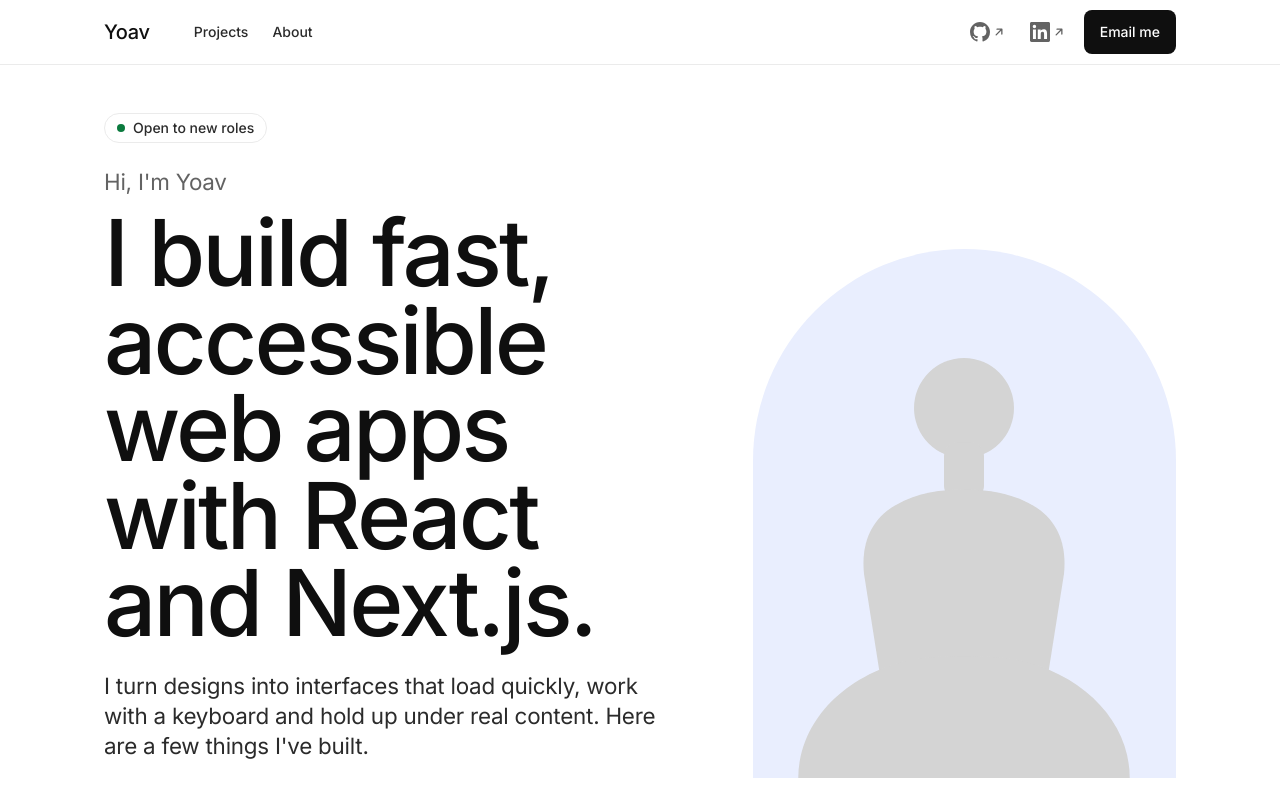
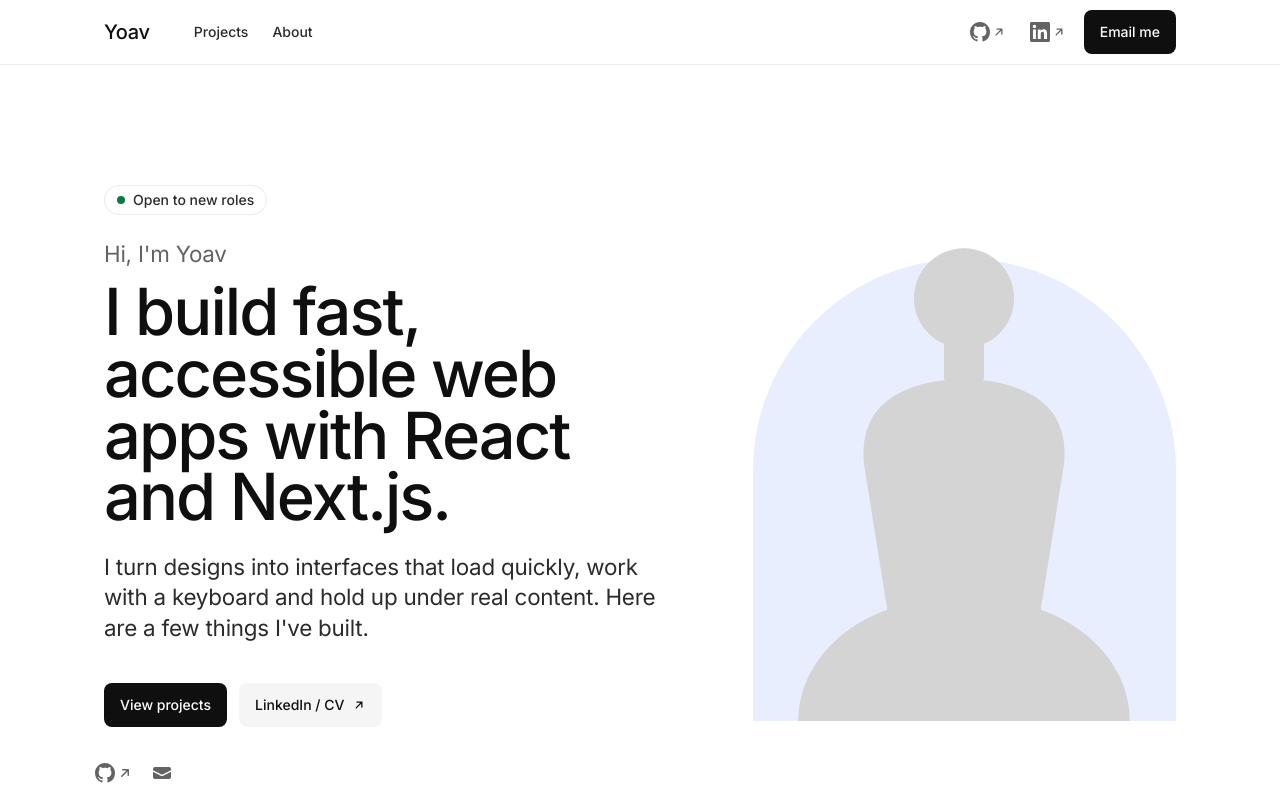
Before and after one commit to jovstern/portfolio, a Next.js app: page / in a window 1280 px wide. Shown: the top 800 px of the page. Built offline with nearby package versions, Linux system fonts and the light colour scheme; no server answers.

Commit message:
fix: shorter portrait arch and hero headline scale
Co-Authored-By: Claude Opus 5.5 <noreply@anthropic.com>

```diff
--- a/app/globals.css
+++ b/app/globals.css
@@ -113,6 +113,10 @@
   --text-display: clamp(2.75rem, 1.6rem + 5.2vw, 6rem);
   --text-display--line-height: 0.95;
   --text-display--letter-spacing: -0.03em;
+  /* The hero h1 at lg+, where it shares the row with the portrait (7 of 12 columns). */
+  --text-display-hero: clamp(3rem, 1.5rem + 3.2vw, 4.75rem);
+  --text-display-hero--line-height: 0.95;
+  --text-display-hero--letter-spacing: -0.03em;
   --text-h2: clamp(2rem, 1.4rem + 2.6vw, 3.5rem);
   --text-h2--line-height: 1.05;
   --text-h2--letter-spacing: -0.025em;
--- a/app/ui/home/hero.tsx
+++ b/app/ui/home/hero.tsx
@@ -14,12 +14,12 @@ export default function Hero({ site }: { site: Site }) {
   return (
     <Container
       as="section"
-      className="grid gap-16 pt-12 pb-section lg:grid-cols-12 lg:items-center lg:gap-10"
+      className="grid gap-16 py-section lg:grid-cols-12 lg:items-center lg:gap-10"
     >
       <div className="lg:col-span-7">
         {site.openToWork ? <StatusPill /> : null}
         <p className="mt-6 text-lead text-muted">{site.hero.greeting}</p>
-        <h1 className="mt-3 text-display">{site.hero.headline}</h1>
+        <h1 className="mt-3 text-display lg:text-display-hero">{site.hero.headline}</h1>
         <p className="mt-6 max-w-xl text-lead text-body">{site.hero.lead}</p>
         <div className="mt-10 flex flex-wrap gap-3">
           <ButtonLink href="#projects" variant="primary">
--- a/app/ui/home/portrait-placeholder.tsx
+++ b/app/ui/home/portrait-placeholder.tsx
@@ -2,7 +2,8 @@ type PortraitPlaceholderProps = { label: string; className?: string }
 
 /**
  * A seated figure in the theme's strong border colour, at the real cut-out's 1600×1715
- * aspect, so swapping in the photo moves nothing.
+ * aspect, so swapping in the photo moves nothing. The head reaches the top of the box, so it
+ * rises above the arch as the cut-out will.
  */
 export default function PortraitPlaceholder({ label, className }: PortraitPlaceholderProps) {
   return (
@@ -13,9 +14,9 @@ export default function PortraitPlaceholder({ label, className }: PortraitPlaceh
       fill="var(--color-border-strong)"
       className={className}
     >
-      <circle cx="800" cy="420" r="175" />
-      <rect x="730" y="540" width="140" height="200" rx="48" />
-      <path d="M560 760c80-45 160-55 240-55s160 10 240 55c90 52 120 140 110 240l-60 380H510l-60-380c-10-100 20-188 110-240Z" />
+      <circle cx="800" cy="235" r="175" />
+      <rect x="730" y="355" width="140" height="200" rx="48" />
+      <path d="M560 575c80-45 160-55 240-55s160 10 240 55c90 52 120 140 110 240l-90 565H540l-90-565c-10-100 20-188 110-240Z" />
       <path d="M220 1715c0-195 160-365 400-415 80-15 280-15 360 0 240 50 400 220 400 415Z" />
     </svg>
   )
--- a/app/ui/home/portrait.tsx
+++ b/app/ui/home/portrait.tsx
@@ -4,15 +4,16 @@ import PortraitPlaceholder from '@/app/ui/home/portrait-placeholder'
 // Flip to true once public/portrait.png (1600×1715, transparent background) is added.
 const HAS_PORTRAIT: boolean = false
 
-// The cut-out is 108% of the arch's width, centred and standing on its foot.
+// The cut-out is 108% of the arch's width, centred and standing on its foot; at the asset's
+// 1600×1715 aspect that lifts it about 6% above the 11:12 arch.
 const figure = 'absolute bottom-0 left-1/2 h-auto w-[108%] max-w-none -translate-x-1/2'
 
 type PortraitProps = { name: string }
 
-/** The arch (spec §6): a rounded top, a 24 px foot, 4:5, in the accent tint. */
+/** The arch (spec §6): a rounded top, a 24 px foot, 11:12, in the accent tint. */
 export default function Portrait({ name }: PortraitProps) {
   return (
-    <div className="relative mx-auto aspect-4/5 w-full max-w-88 rounded-t-full rounded-b-lg bg-accent-tint lg:max-w-none">
+    <div className="relative mx-auto aspect-11/12 w-full max-w-88 rounded-t-full rounded-b-lg bg-accent-tint lg:max-w-none">
       {HAS_PORTRAIT ? (
         <Image
           src="/portrait.png"
```
